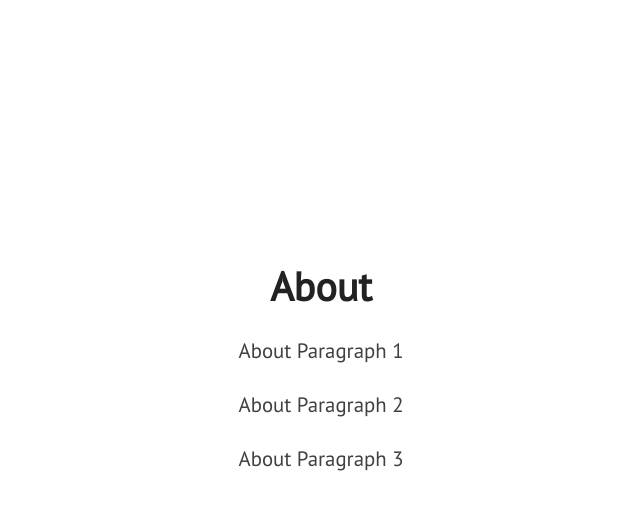
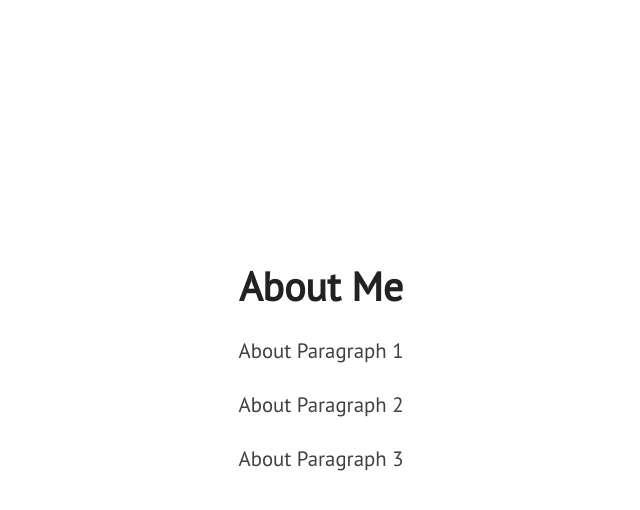
Before and after one commit to cmcabrera97/cmcabrera97.github.io, a Jekyll site: the page built from index.html, in a window 1280 px wide and 900 px high, scrolled down 1273 px. Shown: the top 510 px of the window, without its empty margins (319-959 px from the left). Built offline with Jekyll 4.4.1, drawn with Linux system fonts in a browser that asks for light colours; nearby versions of some CDN libraries.

Commit message:
Update about.html

```diff
--- a/_includes/about.html
+++ b/_includes/about.html
@@ -1,7 +1,9 @@
+<! -- About Me -->
+
 <div class="section-wrapper">
     <section class="section about" id="about">
         <div id="about-text">
-            <div class="section-heading">About</div>
+            <div class="section-heading">About Me</div>
             <p class="paragraph-text justify-text">
                 About Paragraph 1
             </p>
```
